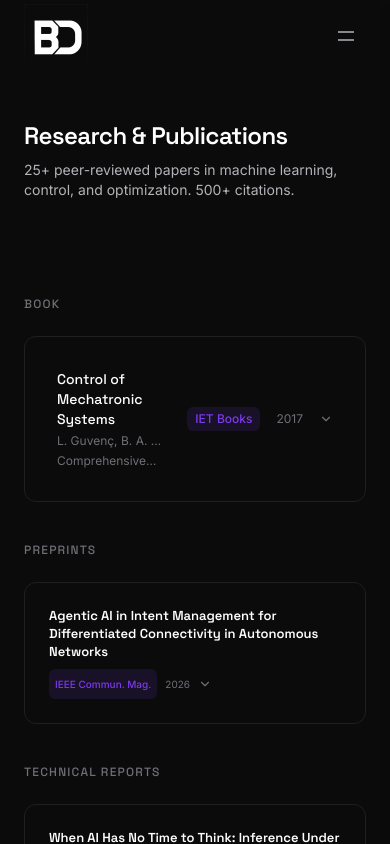
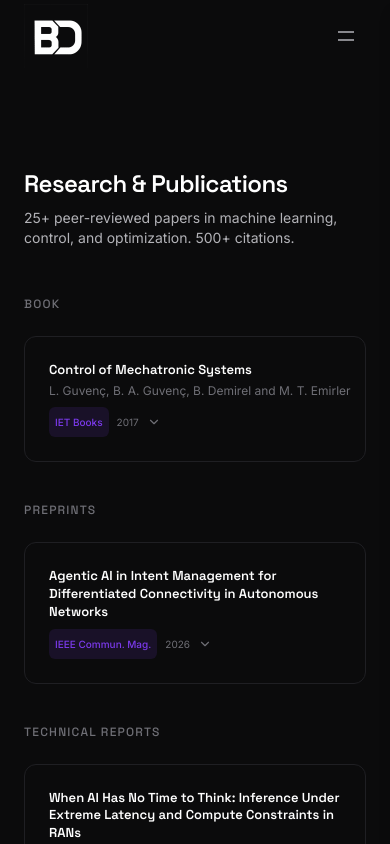
Before and after one commit to demirelbur/personal-website, a Next.js app: page /research in a window 390 px wide. Shown: the top 844 px of the page. Built offline with nearby package versions, Linux system fonts and the light colour scheme.

Commit message:
Updated mobile-only scannability

```diff
--- a/components/home/AboutPreview.tsx
+++ b/components/home/AboutPreview.tsx
@@ -18,14 +18,14 @@ export function AboutPreview() {
           <h2 className="text-2xl md:text-[40px] md:leading-[48px] font-semibold tracking-tight text-text-primary">
             {copy.sections.about.title}
           </h2>
-          <p className="mt-6 text-text-secondary leading-relaxed">
+          <p className="mt-4 md:mt-6 text-text-secondary leading-relaxed">
             {bioParas[0]}
           </p>
-          <p className="mt-4 text-text-secondary leading-relaxed">
+          <p className="mt-3 md:mt-4 text-text-secondary leading-relaxed">
             {bioParas[1]}
           </p>
 
-          <div className="mt-8 p-4 rounded-[var(--radius-md)] border border-border bg-bg-primary">
+          <div className="mt-6 md:mt-8 p-4 rounded-[var(--radius-md)] border border-border bg-bg-primary">
             <p className="text-xs text-text-muted uppercase tracking-wide">
               {copy.ui.current}
             </p>
@@ -37,7 +37,7 @@ export function AboutPreview() {
             </p>
           </div>
 
-          <div className="mt-8">
+          <div className="mt-6 md:mt-8">
             <Button href="/about" variant="text">
               {copy.sections.about.cta}
             </Button>
--- a/components/home/ContactCTA.tsx
+++ b/components/home/ContactCTA.tsx
@@ -14,10 +14,10 @@ export function ContactCTA() {
           <h2 className="text-2xl md:text-[40px] md:leading-[48px] font-semibold tracking-tight text-text-primary">
             {copy.sections.contact.title}
           </h2>
-          <p className="mt-4 text-text-secondary">
+          <p className="mt-3 md:mt-4 text-text-secondary">
             {copy.sections.contact.subtitle}
           </p>
-          <div className="mt-8 flex justify-center gap-4">
+          <div className="mt-6 md:mt-8 flex justify-center gap-4">
             <Button href={`mailto:${profile.email}`}>
               {copy.sections.contact.cta}
             </Button>
--- a/components/home/ProjectsCarousel.tsx
+++ b/components/home/ProjectsCarousel.tsx
@@ -228,7 +228,7 @@ export function ProjectsCarousel() {
   return (
     <Section id="projects">
       <div className="flex items-end justify-between">
-        <div className="mb-8">
+        <div className="mb-5 md:mb-8">
           <h2 className="text-2xl md:text-[40px] md:leading-[48px] font-semibold tracking-tight text-text-primary">
             {copy.sections.projects.title}
           </h2>
@@ -257,7 +257,7 @@ export function ProjectsCarousel() {
         ))}
         <div className="pt-2">
           <Button href="/projects" variant="text">
-            View all projects →
+            {copy.sections.projects.viewAll}
           </Button>
         </div>
       </div>
--- a/components/home/ResearchPreview.tsx
+++ b/components/home/ResearchPreview.tsx
@@ -37,7 +37,7 @@ export function ResearchPreview() {
           <PublicationItem key={pub.title} publication={pub} index={i} />
         ))}
       </div>
-      <div className="mt-8">
+      <div className="mt-5 md:mt-8">
         <Button href="/research" variant="text">
           {copy.sections.research.viewAll}
         </Button>
--- a/components/home/WritingPreview.tsx
+++ b/components/home/WritingPreview.tsx
@@ -62,7 +62,7 @@ export function WritingPreview() {
           </motion.div>
         ))}
       </div>
-      <div className="mt-8">
+      <div className="mt-5 md:mt-8">
         <Button href="/blog" variant="text">
           {copy.sections.writing.viewAll}
         </Button>
--- a/components/layout/Section.tsx
+++ b/components/layout/Section.tsx
@@ -9,7 +9,7 @@ interface SectionProps {
 
 export function Section({ children, className = "", id }: SectionProps) {
   return (
-    <section id={id} className={`py-12 md:py-16 lg:py-32 ${className}`}>
+    <section id={id} className={`py-8 md:py-16 lg:py-32 ${className}`}>
       <Container>{children}</Container>
     </section>
   );
--- a/components/ui/PublicationItem.tsx
+++ b/components/ui/PublicationItem.tsx
@@ -291,24 +291,24 @@ export function BookItem({ book }: BookItemProps) {
         type="button"
         onClick={() => setExpanded(!expanded)}
         aria-expanded={expanded}
-        className="w-full text-left flex items-center justify-between gap-4 p-5 cursor-pointer"
+        className="w-full text-left flex flex-col md:flex-row md:items-center justify-between gap-2 md:gap-4 p-4 md:p-5 cursor-pointer"
       >
         <div className="flex-1 min-w-0">
-          <h3 className="text-sm font-medium text-text-primary group-hover:text-accent transition-colors duration-[var(--duration-fast)]">
+          <h3 className="text-[13px] md:text-sm font-semibold md:font-medium text-text-primary group-hover:text-accent transition-colors duration-[var(--duration-fast)] leading-snug">
             {book.title}
           </h3>
           <p className="mt-1 text-xs text-text-muted truncate">
             {book.authors}
           </p>
-          <p className="mt-1 text-xs text-text-muted line-clamp-1">
+          <p className="hidden md:block mt-1 text-xs text-text-muted line-clamp-1">
             {book.summary}
           </p>
         </div>
-        <div className="flex items-center gap-3 shrink-0">
-          <span className="text-xs font-medium text-accent bg-accent-soft px-2 py-1 rounded-[var(--radius-sm)]">
+        <div className="flex items-center gap-2 md:gap-3 shrink-0">
+          <span className="text-[10px] md:text-xs font-medium text-accent bg-accent-soft px-1.5 md:px-2 py-0.5 md:py-1 rounded-[var(--radius-sm)]">
             {book.publisher}
           </span>
-          <span className="text-xs text-text-muted">{book.year}</span>
+          <span className="text-[10px] md:text-xs text-text-muted">{book.year}</span>
           <Chevron expanded={expanded} />
         </div>
       </button>
--- a/components/ui/SectionHeading.tsx
+++ b/components/ui/SectionHeading.tsx
@@ -5,7 +5,7 @@ interface SectionHeadingProps {
 
 export function SectionHeading({ title, subtitle }: SectionHeadingProps) {
   return (
-    <div className="mb-8">
+    <div className="mb-6 md:mb-8">
       <h2 className="text-2xl md:text-[40px] md:leading-[48px] font-semibold tracking-tight text-text-primary">
         {title}
       </h2>
```
